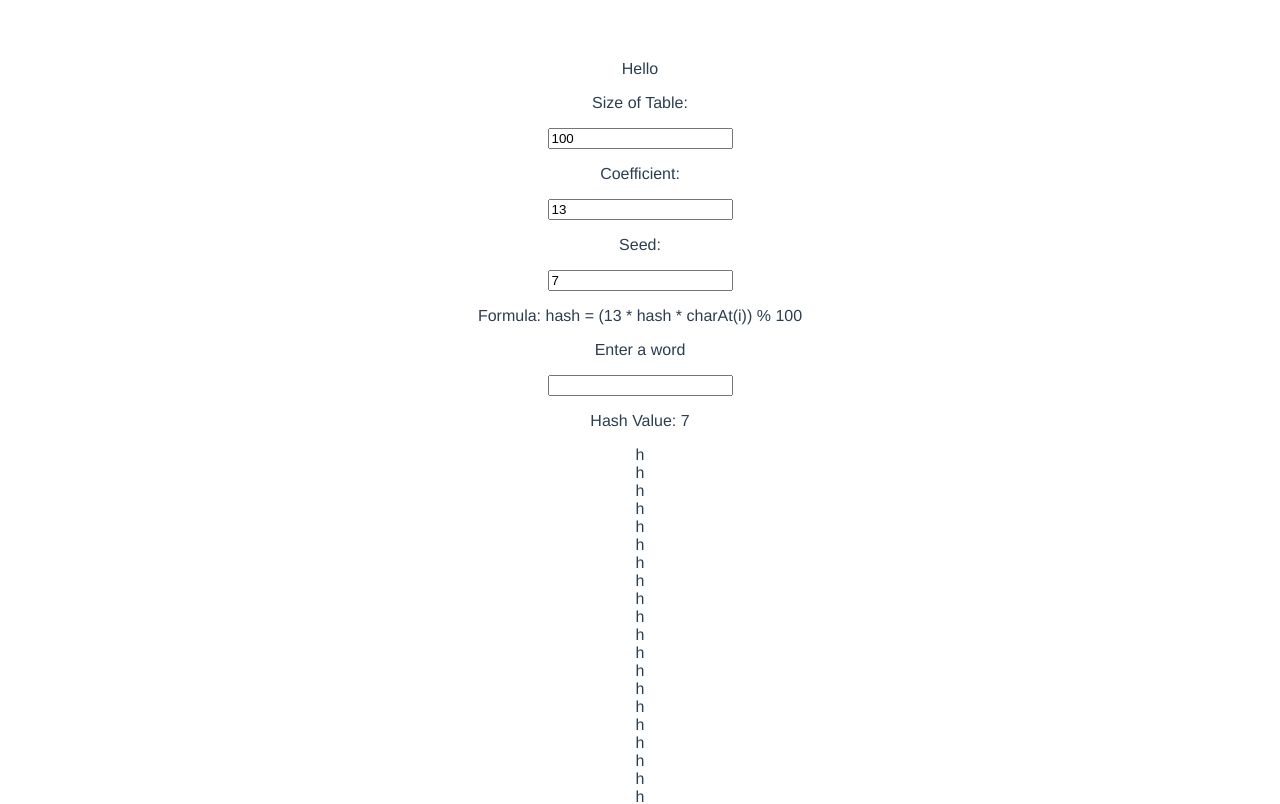
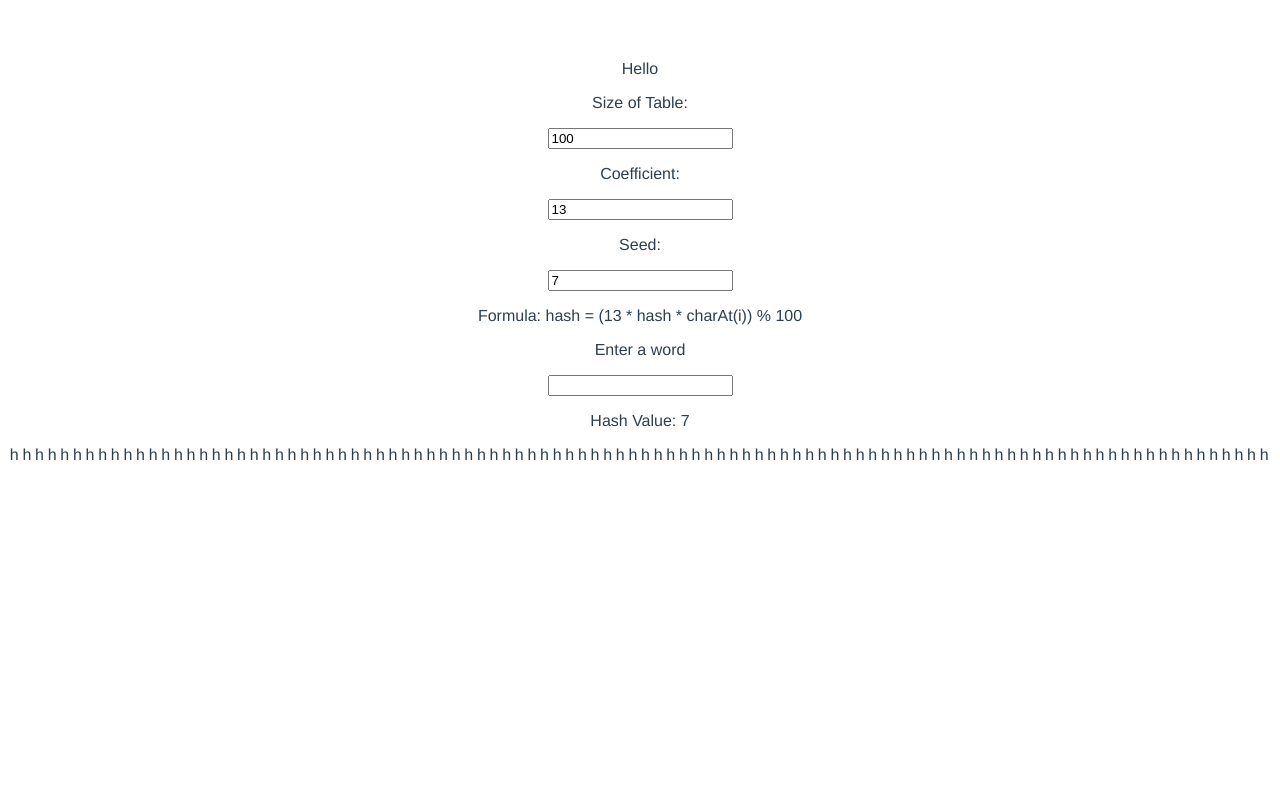
Before and after one commit to dbonnett/Hash-Function-Application-Front-end-, a Vue app in the folder hash-function/: page / in a window 1280 px wide. Shown: the top 804 px of the page. Built offline with nearby package versions, Linux system fonts and the light colour scheme.

Commit message:
table elements formatted nicely now

```diff
--- a/hash-function/src/components/FormulaInput.vue
+++ b/hash-function/src/components/FormulaInput.vue
@@ -7,14 +7,14 @@
     <p>Coefficient: </p>
     <input type="number" v-model="coefficient"/>
     <p>Seed: </p>
-    <input type="number" v-model="seed"/>
+    <input type="number" max="sizeOfTable" v-model="seed"/>
 
     <p>Formula: hash = ({{ coefficient }} * hash * charAt(i)) % {{ sizeOfTable }}</p>
     <p>Enter a word</p>
     <input type="text" v-model="word">
     <p>Hash Value: {{ hash }}</p>
     <div class="table">
-    <div v-for="num in table" :key="num" class="element">h</div>
+      <div v-for="num in table" :key="num" class="element">h</div>
     </div>
   </div>
 </template>
@@ -54,7 +54,15 @@ export default {
       color: red;
     }
 
-    .element {
+    .table {
+      width: 100%;
+      display: flex;
       flex-direction: row;
+      border: 1px;
+      justify-content: space-around;
+    }
+
+    .table:nth-child(hash()) {
+      color: red;
     }
 </style>
```
